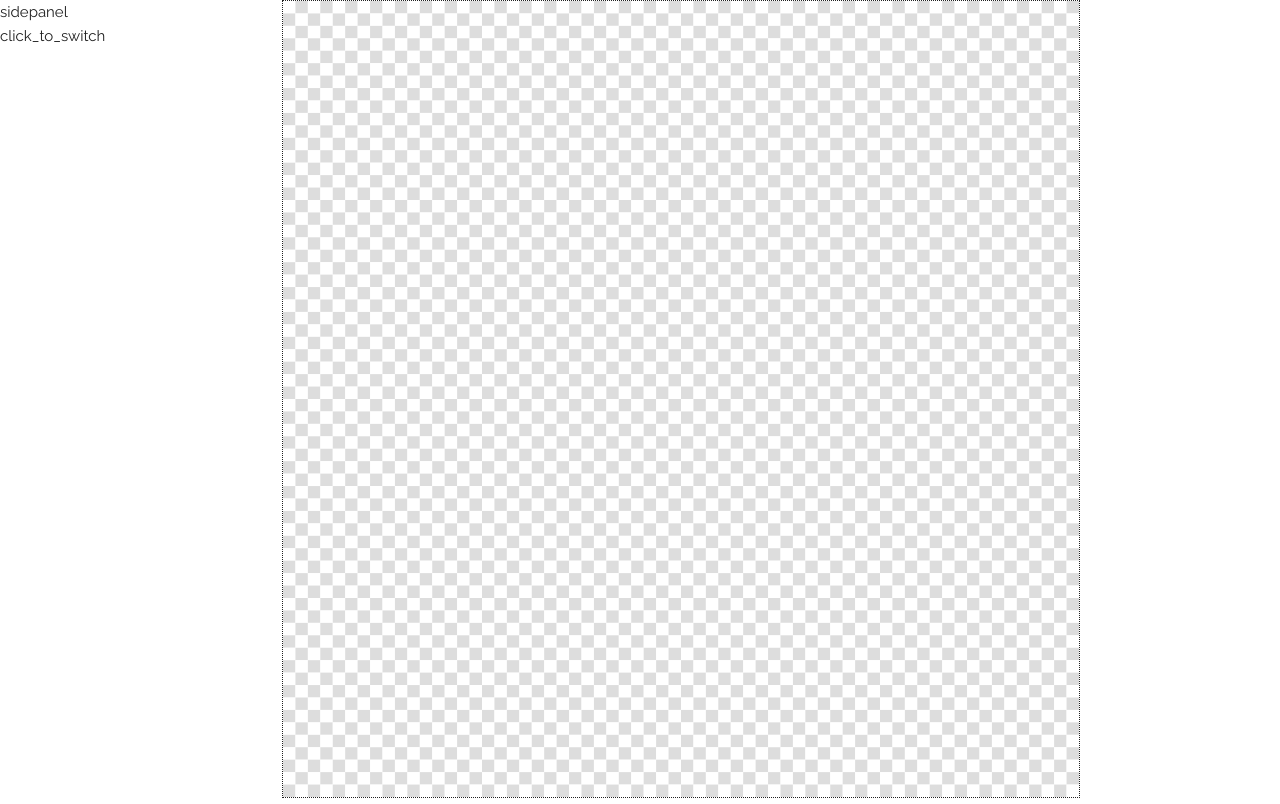
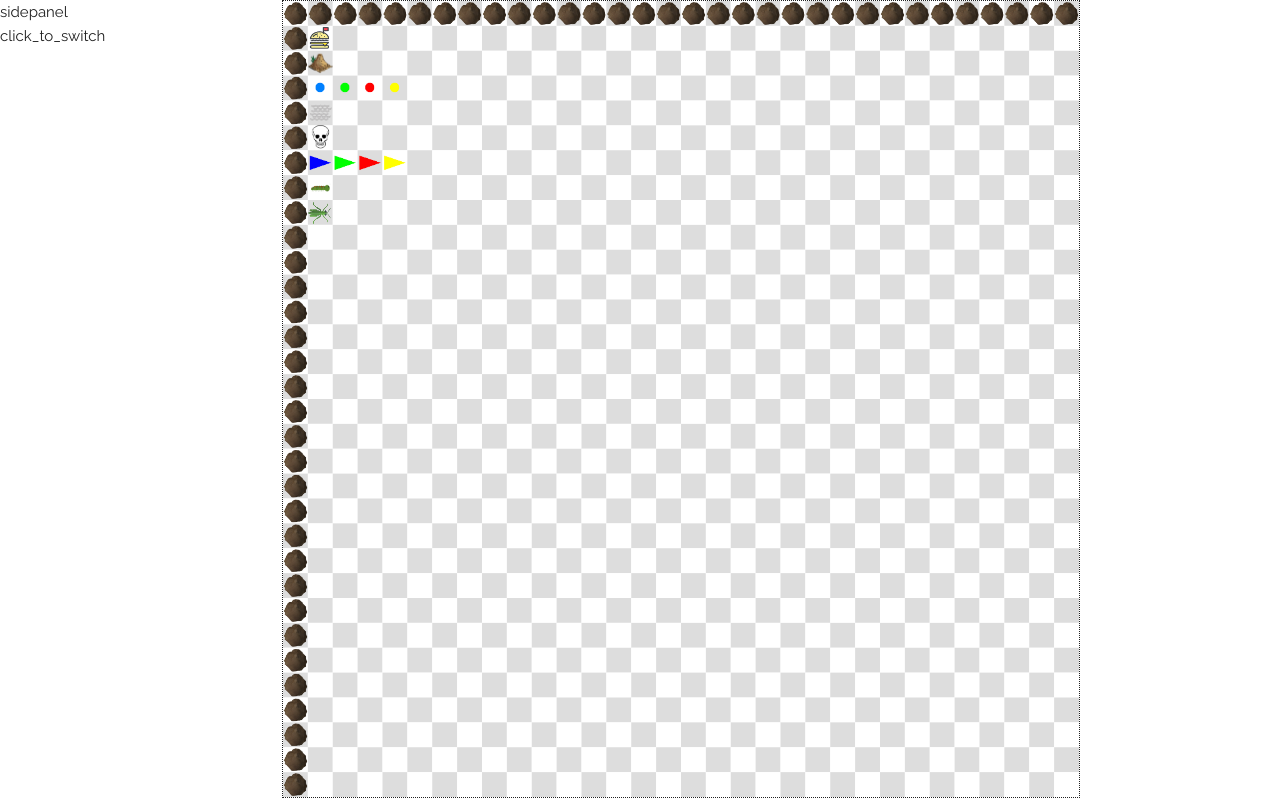
Before and after one commit to glenn-reinman/ants, a plain HTML site: page index.html in a window 1280 px wide. Drawn offline with Linux system fonts and the light colour scheme.

Commit message:
all actors to be displayed

```diff
--- a/index.html
+++ b/index.html
@@ -62,6 +62,7 @@
 
 <!-- JS
 	–––––––––––––––––––––––––––––––––––––––––––––––––– -->
+	<script src="./js/consts.js" type="text/javascript"></script>
 	<script src="./js/graphObject.js" type="text/javascript"></script>
 	<script src="./js/actor.js" type="text/javascript"></script>
 	<script src="./js/loadImgs.js" type="text/javascript"></script>
--- a/js/actor.js
+++ b/js/actor.js
@@ -1,42 +1,4 @@
 // actor.js
-
-Direction = {
-	none: -1,
-    up: 0,
-    right: 1,
-    down: 2,
-    left: 3
-}
-
-PheromoneType = {
-  pnone: 0,
-  ptype1: 1,
-  ptype2: 2,
-  ptype3: 3
-}
-
-Colony = {
-	green: 0,
-	red: 1,
-	white: 2,
-	yellow: 3
-}
-
-const PEBBLE_DEPTH = 1;
-const FOOD_DEPTH = 2;
-const ANTHILL_DEPTH = 2;
-const PHEROMONE_DEPTH = 2;
-const ACTIVATING_OBJECT_DEPTH = 2
-const INSECT_DEPTH = 1;
-
-const DEATH_FOOD_AMOUNT = 100;
-const START_FOOD_ENERGY = 6000;
-const ANTHILL_START_FOOD = 8999;
-const PHEROMONE_START_STRENGTH = 256;
-const ANT_START_ENERGY = 1500;
-const BABY_GRASSHOPPER_START_ENERGY = 500;
-const ADULT_GRASSHOPPER_START_ENERGY = 1600;
-
 
 class Actor extends GraphObject{
 	constructor(world, startX, startY, startDir, img, depth){
@@ -84,7 +46,7 @@ class Actor extends GraphObject{
 
 class Pebble extends Actor {
 	constructor(world, startX, startY){
-		super(world, startX, startY, Direction.right, 'whiteant_down', PEBBLE_DEPTH);
+		super(world, startX, startY, Direction.right, 'rock1', PEBBLE_DEPTH);
 	}
 
 	doSomething(){
@@ -152,7 +114,7 @@ class AntHill extends EnergyHolder {
 
 class Pheromone extends EnergyHolder {
 	constructor(world, startX, startY, colony, pheromoneType){
-		super(world, startX, startY, Direction.none, PHEROMONE_START_STRENGTH, imgs.colony.pher, PHEROMONE_DEPTH) //need to change this ants.pher thing
+		super(world, startX, startY, Direction.none, PHEROMONE_START_STRENGTH, colony + 'pher', PHEROMONE_DEPTH)
 		this.colony = colony;
 		this.pheromoneType = pheromoneType;
 	}
@@ -207,7 +169,7 @@ class Poison extends TriggerableActor {
 
 class Insect extends EnergyHolder {
 	constructor(world, startX, startY, energy, img){
-		super(world, startX, startY, Direction.right, energy, img, INSECT_DEPTH); //change Direction.right to some getRandomDirection() later
+		super(world, startX, startY, Direction.right, energy, img + Direction.right, INSECT_DEPTH); //change Direction.right to some getRandomDirection() later
 		this.sleepTicks = 0;
 		this.stunned = false;
 	}
@@ -247,14 +209,14 @@ class Insect extends EnergyHolder {
 }
 
 class Ant extends Insect {
-	constructor(world, startX, startY, colony, program, img){
-		super(world, startX, startY, ANT_START_ENERGY, img)
+	constructor(world, startX, startY, colony, program){// remove 'img' from header, this is diff from sol
+		super(world, startX, startY, ANT_START_ENERGY, colony + 'ant')
 		this.colony = colony;
 		this.program = program;
 
 		this.ip = 0;
 		this.lastRandomNumber = 0;
-		this.lastPheromoneType = pnone;
+		this.lastPheromoneType = Pheromone.pnone;
 		this.lastPheromoneStrength = 0;
 		this.foodHeld = 0;
 		this.iWasBit = false;
--- /dev/null
+++ b/js/consts.js
@@ -0,0 +1,38 @@
+// consts.js
+
+Direction = {
+	none: '',
+	up: '_up',
+	right: '_right',
+	down: '_down',
+	left: '_left'
+}
+
+PheromoneType = {
+	pnone: 0,
+	ptype1: 1,
+	ptype2: 2,
+	ptype3: 3
+}
+
+Colony = {
+	green: 'green',
+	red: 'red',
+	blue: 'blue',
+	yellow: 'yellow'
+}
+
+const PEBBLE_DEPTH = 1;
+const FOOD_DEPTH = 2;
+const ANTHILL_DEPTH = 2;
+const PHEROMONE_DEPTH = 2;
+const ACTIVATING_OBJECT_DEPTH = 2
+const INSECT_DEPTH = 1;
+
+const DEATH_FOOD_AMOUNT = 100;
+const START_FOOD_ENERGY = 6000;
+const ANTHILL_START_FOOD = 8999;
+const PHEROMONE_START_STRENGTH = 256;
+const ANT_START_ENERGY = 1500;
+const BABY_GRASSHOPPER_START_ENERGY = 500;
+const ADULT_GRASSHOPPER_START_ENERGY = 1600;
--- a/js/graphics.js
+++ b/js/graphics.js
@@ -1,3 +1,5 @@
+// graphics.js
+
 var canvas = document.getElementById('graphics');
 var sim = document.getElementById("sim");
 var ctx = canvas.getContext("2d");
@@ -7,7 +9,7 @@ canvas.width = parseInt(w.substring(0, w.length - 2));
 canvas.height = canvas.width;
 
 
-var offset = canvas.width/64;
+var offset = canvas.width/32;
 
 
 function populateArray(){
@@ -21,6 +23,42 @@ function populateArray(){
 			}
 		}
 	}
+
+	let f = new Food(allActors, 1, 1, 100);
+	allActors.push(f);
+	let ah = new AntHill(allActors, 1, 2, Colony.green, 'p1');
+	allActors.push(ah);
+
+	let pb = new Pheromone(allActors, 1, 3, Colony.blue, Pheromone.pnone);
+	allActors.push(pb);
+	let pg = new Pheromone(allActors, 2, 3, Colony.green, Pheromone.pnone);
+	allActors.push(pg);
+	let pr = new Pheromone(allActors, 3, 3, Colony.red, Pheromone.pnone);
+	allActors.push(pr);
+	let py = new Pheromone(allActors, 4, 3, Colony.yellow, Pheromone.pnone);
+	allActors.push(py);
+
+	let wp = new WaterPool(allActors, 1, 4);
+	allActors.push(wp);
+	let po = new Poison(allActors, 1, 5);
+	allActors.push(po);
+
+	let anb = new Ant(allActors, 1, 6, Colony.blue, 'p2', 'ant');
+	allActors.push(anb);
+	let ang = new Ant(allActors, 2, 6, Colony.green, 'p2', 'ant');
+	allActors.push(ang);
+	let anr = new Ant(allActors, 3, 6, Colony.red, 'p2', 'ant');
+	allActors.push(anr);
+	let any = new Ant(allActors, 4, 6, Colony.yellow, 'p2', 'ant');
+	allActors.push(any);
+
+	let bg = new BabyGrasshopper(allActors, 1, 7);
+	allActors.push(bg);
+	let ag = new AdultGrasshopper(allActors, 1, 8);
+	allActors.push(ag);
+
+
+
 
 	return allActors;
 }
--- a/js/loadImgs.js
+++ b/js/loadImgs.js
@@ -1,3 +1,4 @@
+// loadImgs.js
 
 var imgs = { "adultgrass_down": null,
              "adultgrass_left": null,
@@ -32,6 +33,7 @@ var imgs = { "adultgrass_down": null,
              "yellowant_right": null,
              "yellowant_up": null,
              "yellowpher": null};
+
 var loaded_imgs = 0;
 
 var img_names = Object.keys(imgs);
```
